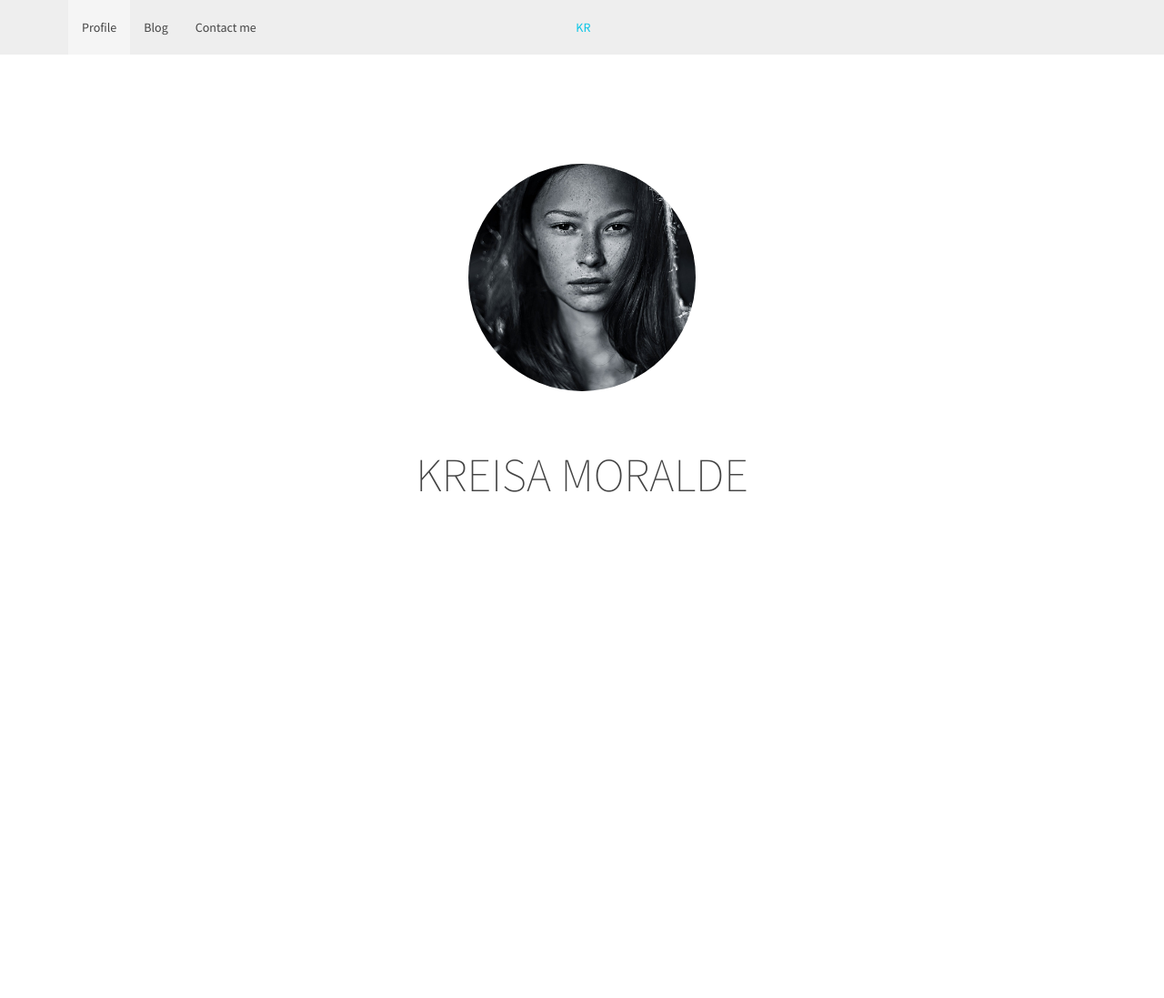
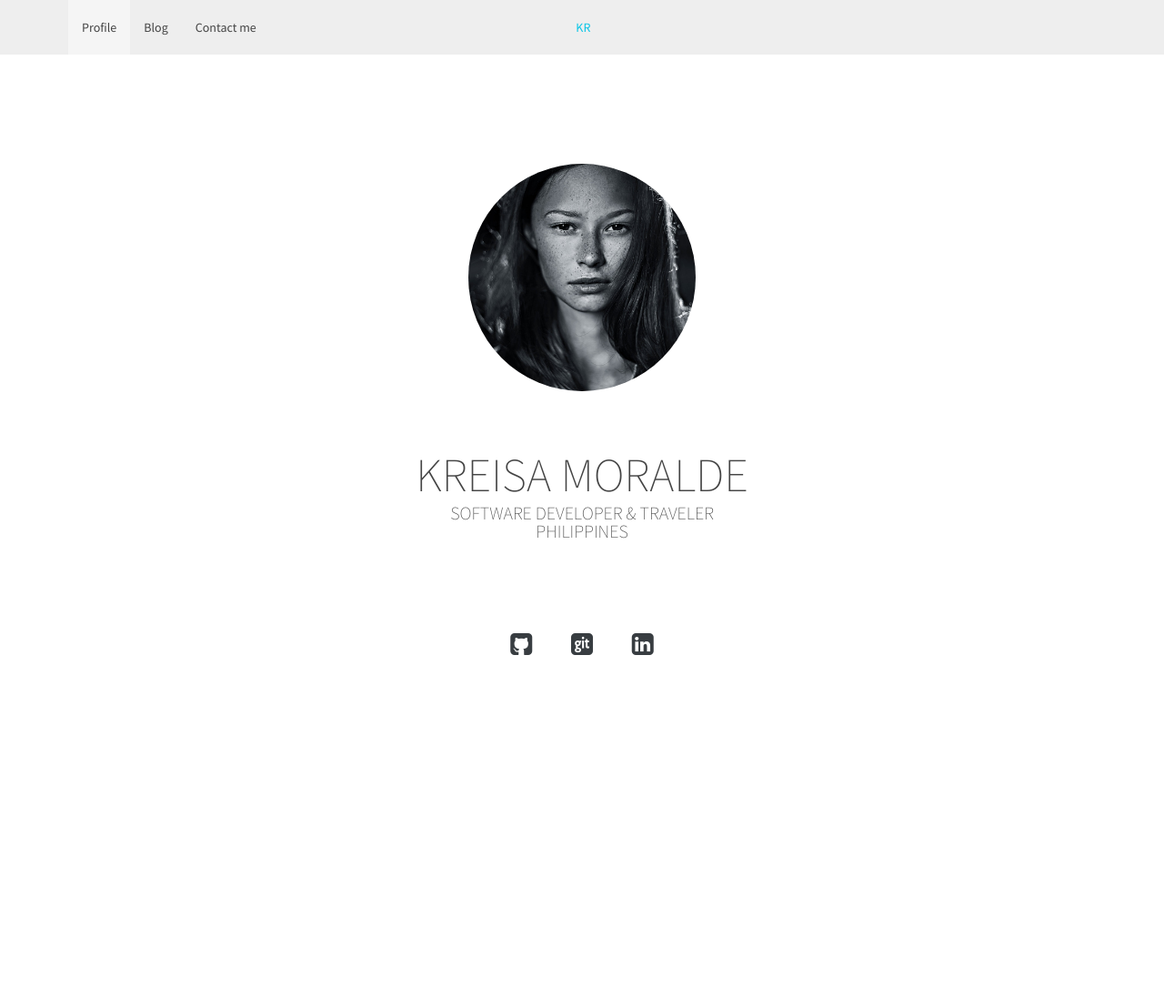
Before and after one commit to kreighza/kreighza.github.io, a Jekyll site: the page built from index.html, in a window 1280 px wide. Shown: the whole page at 91% size. Built offline with Jekyll 4.4.1, drawn with Linux system fonts in a browser that asks for light colours; before the commit the page ends 914 px from its top, so only the background shows below that.

Commit message:
add helpers.

```diff
--- a/_sass/_base.scss
+++ b/_sass/_base.scss
@@ -1,5 +1,8 @@
 body, h1, h2, h3, h4, h5, h6,
 .uk-navbar-nav > li > a { font-family: $base-font-family; }
+
+a { color: $black;}
+a:hover { color: $blue;}
 
 /* Base
  ========================================================================== */
--- a/_sass/_helper.scss
+++ b/_sass/_helper.scss
@@ -53,9 +53,26 @@
     margin-top: $nav-height;
 }
 
+.m-t-100 {
+    margin-top: 100px;
+}
 
 /* Backgrounds
  ========================================================================== */
 .bg-black {
     background: #1D1F21;
 }
+
+/* Lists
+ ========================================================================== */
+.inline-list li {
+    display: inline;
+}
+
+ul.inline-list {
+    list-style-type: none;
+}
+
+ul.list-m-20 li {
+    margin: 20px;
+}
--- a/css/main.scss
+++ b/css/main.scss
@@ -11,6 +11,7 @@ $nav-height: 60px;
 
 // colors
 $blue: #0AC5E6;
+$black: #383D41;
 
 
 // Width of the content area
--- a/index.html
+++ b/index.html
@@ -6,8 +6,20 @@ layout: default
 
         <img class="uk-border-circle" src="/images/profile-photo.jpg" width="250" height="250" title="profile-photo" alt="profile-photo">
         <div class="uk-heading-large uppercase m-t-60">{{ site.title }}</div>
-        <div class="uppercase font-size-medium"> {{ site.job_title }} </div>
+        <div class="uppercase font-size-regular"> {{ site.job_title1 }} & {{ site.job_title2 }} </div>
+        <div class="uppercase font-size-regular"> {{ site.current_location }} </div>
 
+        <ul class="inline-list list-m-20 m-t-100" style="padding-left: 0px;">
+            <li>
+                <a href="{{ site.github }}" target="_blank"> <i class="uk-icon-github-square uk-icon-medium"></i></a>
+            </li>
+            <li>
+                <a href="{{ site.gitlab }}" target="_blank"> <i class="uk-icon-git-square uk-icon-medium"></i></a>
+            </li>
+            <li>
+                <a href="{{ site.linkedin }}" target="_blank"><i class="uk-icon-linkedin-square uk-icon-medium"></i></a>
+            </li>
+        </ul>
 
     </div>
 </div>
```
